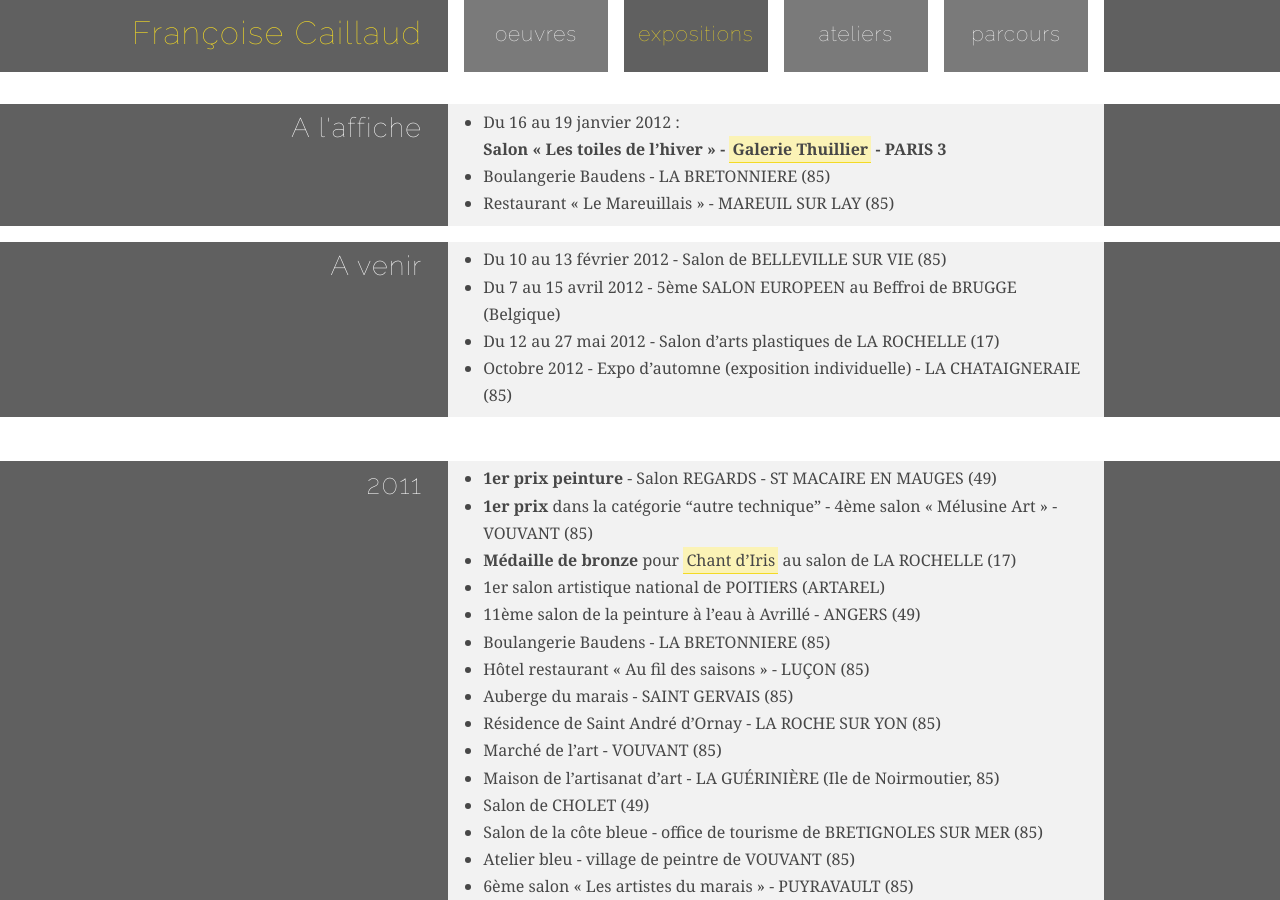
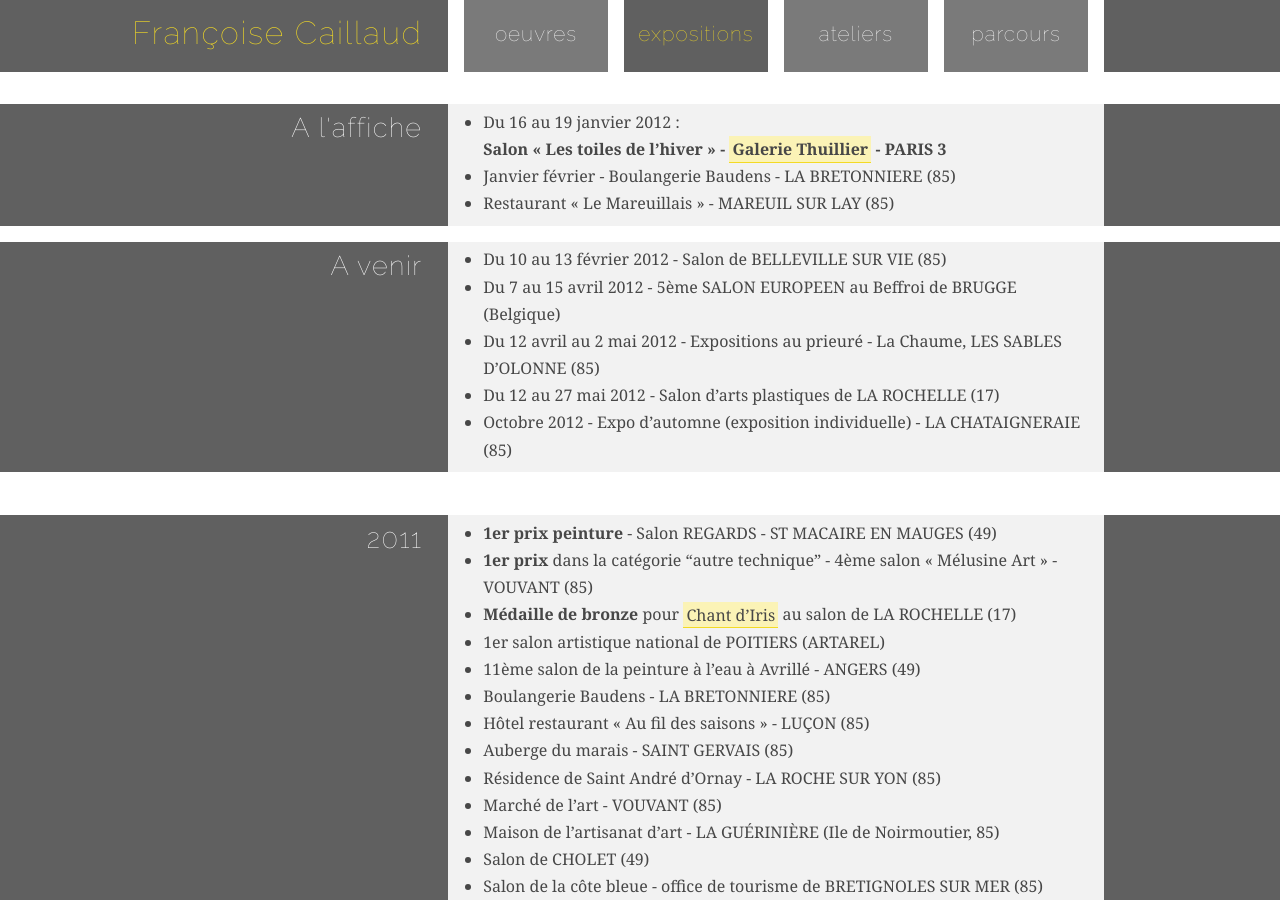
Before and after one commit to farnoux/fcaillaud.fr, a Jekyll site: the page built from expositions/index.html, in a window 1280 px wide and 900 px high. Built offline with Jekyll 4.4.1, drawn with Linux system fonts in a browser that asks for light colours.

Commit message:
Add some expos.

```diff
--- a/_includes/expositions/now.md
+++ b/_includes/expositions/now.md
@@ -1,4 +1,4 @@
 
 * Du 16 au 19 janvier 2012 : <br> **Salon « Les toiles de l'hiver » - [Galerie Thuillier](http://galeriethuillier.free.fr) - PARIS 3**
-* Boulangerie Baudens - LA BRETONNIERE (85)
+* Janvier février - Boulangerie Baudens - LA BRETONNIERE (85)
 * Restaurant « Le Mareuillais » - MAREUIL SUR LAY (85)
--- a/_includes/expositions/soon.md
+++ b/_includes/expositions/soon.md
@@ -1,5 +1,6 @@
 
 * Du 10 au 13 février 2012 - Salon de BELLEVILLE SUR VIE (85)
 * Du 7 au 15 avril 2012 - 5ème SALON EUROPEEN au Beffroi de BRUGGE (Belgique)
+* Du 12 avril au 2 mai 2012 - Expositions au prieuré - La Chaume, LES SABLES D'OLONNE (85)
 * Du 12 au 27 mai 2012 - Salon d’arts plastiques de LA ROCHELLE (17)
 * Octobre 2012 - Expo d’automne (exposition individuelle) - LA CHATAIGNERAIE (85)
```
Also changed, not shown: _includes/parcours/formation.md (+1 -0 lines).
